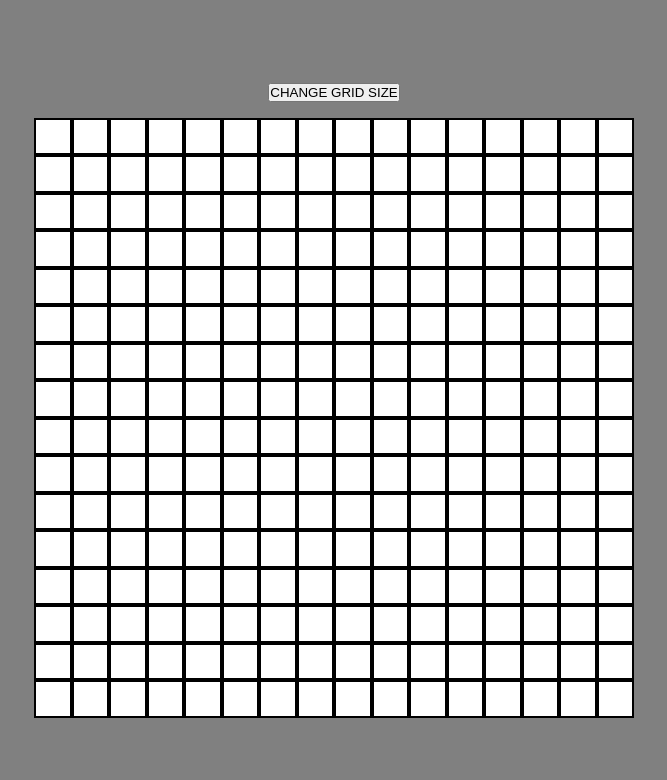
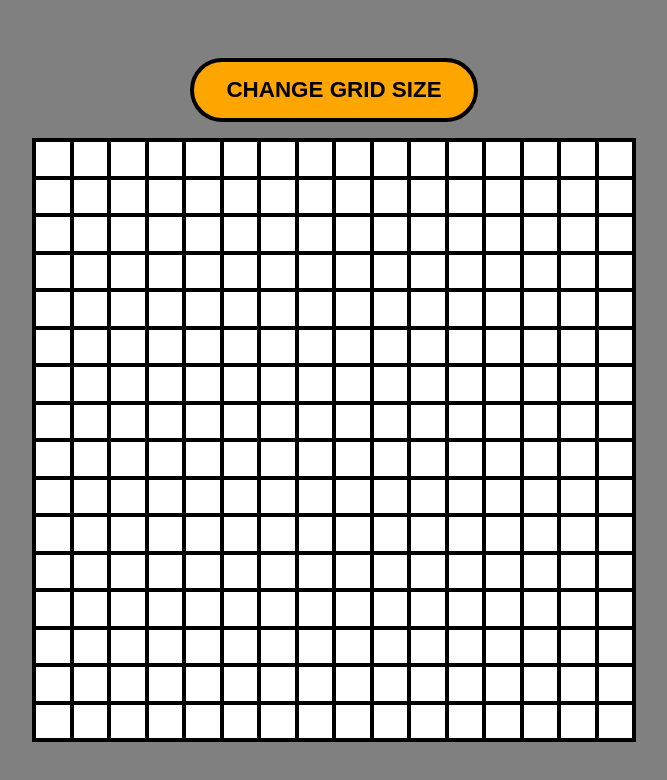
Before and after one commit to RyanNolan1/etch-a-sketch, a plain HTML site: page index.html in a window 1280 px wide. Shown: the whole page, without its empty margins (306-973 px from the left). Drawn offline with Linux system fonts and the light colour scheme.

Commit message:
this will add styling to the change grid size button

```diff
--- a/styles.css
+++ b/styles.css
@@ -16,6 +16,25 @@ body {
   justify-content: center;
 }
 
+button {
+    width: 18rem;
+    border-radius: 2rem;
+    border: 4px black solid;
+    font-size: 1.4rem;
+    font-weight:600;
+    height: 4rem;
+    background-color: orange;
+}
+
+button:hover {
+ background-color: white;
+ cursor: pointer;
+}
+
+#grid-container {
+    border: 2px black solid;
+}
+
 .grid {
   display: grid;
   width:600px;
```
